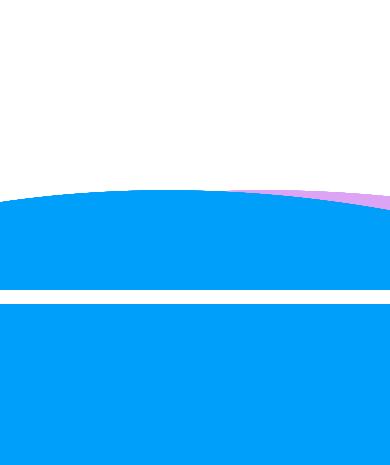
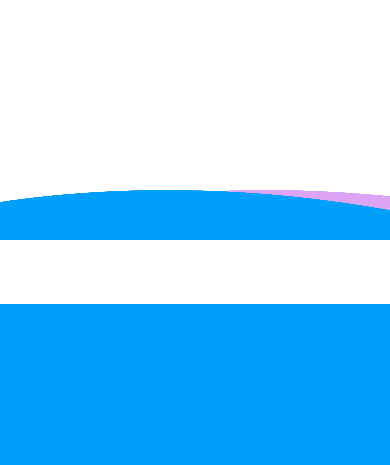
Before and after one commit to codeSubhajit0/PROJECT-LANDINGPAGE, a PHP site: page / in a window 390 px wide. Shown: the part 1778-2243 px from the top of the page. Run offline with PHP 8.4, Linux system fonts and the light colour scheme.

Commit message:
CSS: Changed some css attributs forwave animatin

```diff
--- a/style1.css
+++ b/style1.css
@@ -886,10 +886,10 @@ main {
     margin-top: 4rem;
   }
   .wave {
-    height: 100px;
+    height: 50px;
   }
   .navigation_links {
-    height: 300px;
+    height: 200px;
   }
 }
 
```
